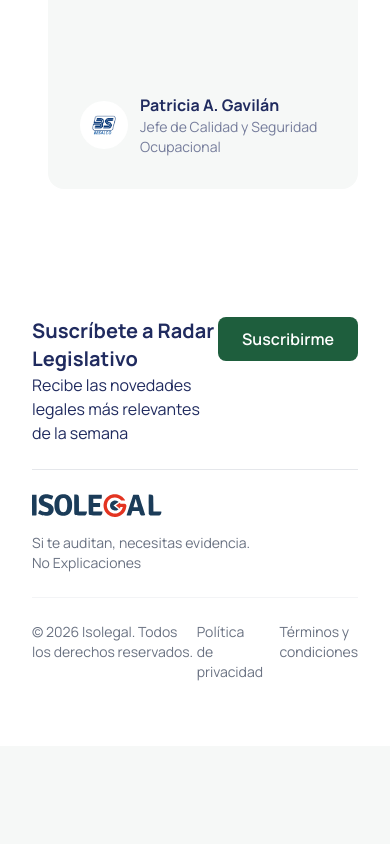
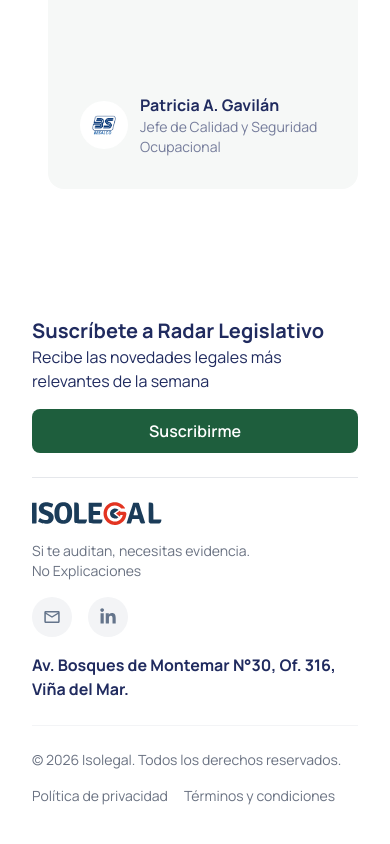
Before and after one commit to sokkay/isolegal-web-comercial, a Next.js app: page / in a window 390 px wide. Shown: the part 7248-8092 px from the top of the page. Before the commit the page ends 7994 px from the top, so only its background shows below. Built offline with nearby package versions, Linux system fonts and the light colour scheme.

Commit message:
Enhance Footer component by adding social media icons for Email and LinkedIn, improve layout for responsiveness, and update styling for better user experience. Include new SVG icons for Email and LinkedIn.

```diff
--- a/components/Footer.tsx
+++ b/components/Footer.tsx
@@ -1,11 +1,26 @@
+import EmailIcon from "@/public/icons/email.svg";
+import LinkedInIcon from "@/public/icons/linkedin.svg";
 import Logo from "./Logo";
 import Button from "./ui/Button";
 
 export default function Footer() {
+  const socialMedia = [
+    {
+      name: "Email",
+      href: "mailto:contacto@isolegal.cl",
+      icon: <EmailIcon className="w-5.5 h-5.5 fill-[#64748B]" />,
+    },
+    {
+      name: "LinkedIn",
+      href: "https://www.linkedin.com/company/isolegal",
+      icon: <LinkedInIcon className="w-5.5 h-5.5 fill-[#64748B]" />,
+    },
+  ];
+
   return (
     <footer className="bg-white">
       <div className="container mx-auto py-16">
-        <div className="flex flex-row justify-between">
+        <div className="flex flex-col md:flex-row justify-between">
           <div>
             <h3 className="text-xl font-bold">
               Suscríbete a Radar Legislativo
@@ -18,11 +33,12 @@ export default function Footer() {
             <Button
               text="Suscribirme"
               href="https://www.linkedin.com/build-relation/newsletter-follow?entityUrn=7170086036545478656"
+              className="w-full md:w-auto mt-4 md:mt-0"
             />
           </div>
         </div>
         <div className="h-px bg-gray-200 my-6" />
-        <div className="">
+        <div className=" flex flex-col md:flex-row justify-between">
           <div>
             <Logo
               colors={{ primary: "#1B3C59", secondary: "#E33421" }}
@@ -34,21 +50,39 @@ export default function Footer() {
               <br />
               No Explicaciones
             </p>
+            <div className="flex flex-row gap-4 mt-4">
+              {socialMedia.map((item) => (
+                <a
+                  key={item.name}
+                  href={item.href}
+                  target="_blank"
+                  rel="noopener noreferrer"
+                  className="w-10 h-10 rounded-full bg-gray-100 flex items-center justify-center"
+                >
+                  {item.icon}
+                </a>
+              ))}
+            </div>
+          </div>
+          <div className="mt-4 md:mt-0">
+            <span className="text-md font-bold text-text">
+              Av. Bosques de Montemar N°30, Of. 316, Viña del Mar.
+            </span>
           </div>
         </div>
         <div className="h-px bg-gray-100 my-6" />
-        <div className="flex flex-row justify-between">
+        <div className="flex flex-col md:flex-row justify-between gap-4 md:gap-0">
           <span className="text-sm text-gray-500">
             &copy; {new Date().getFullYear()} Isolegal. Todos los derechos
             reservados.
           </span>
           <div className="flex flex-row gap-4 text-sm text-gray-500">
-            <span className="hover:text-gray-900 transition-colors cursor-pointer">
+            <a className="hover:text-gray-900 transition-colors cursor-pointer">
               Política de privacidad
-            </span>
-            <span className="hover:text-gray-900 transition-colors cursor-pointer">
+            </a>
+            <a className="hover:text-gray-900 transition-colors cursor-pointer">
               Términos y condiciones
-            </span>
+            </a>
           </div>
         </div>
       </div>
```
Also changed, not shown: public/icons/email.svg (added), public/icons/linkedin.svg (added).
